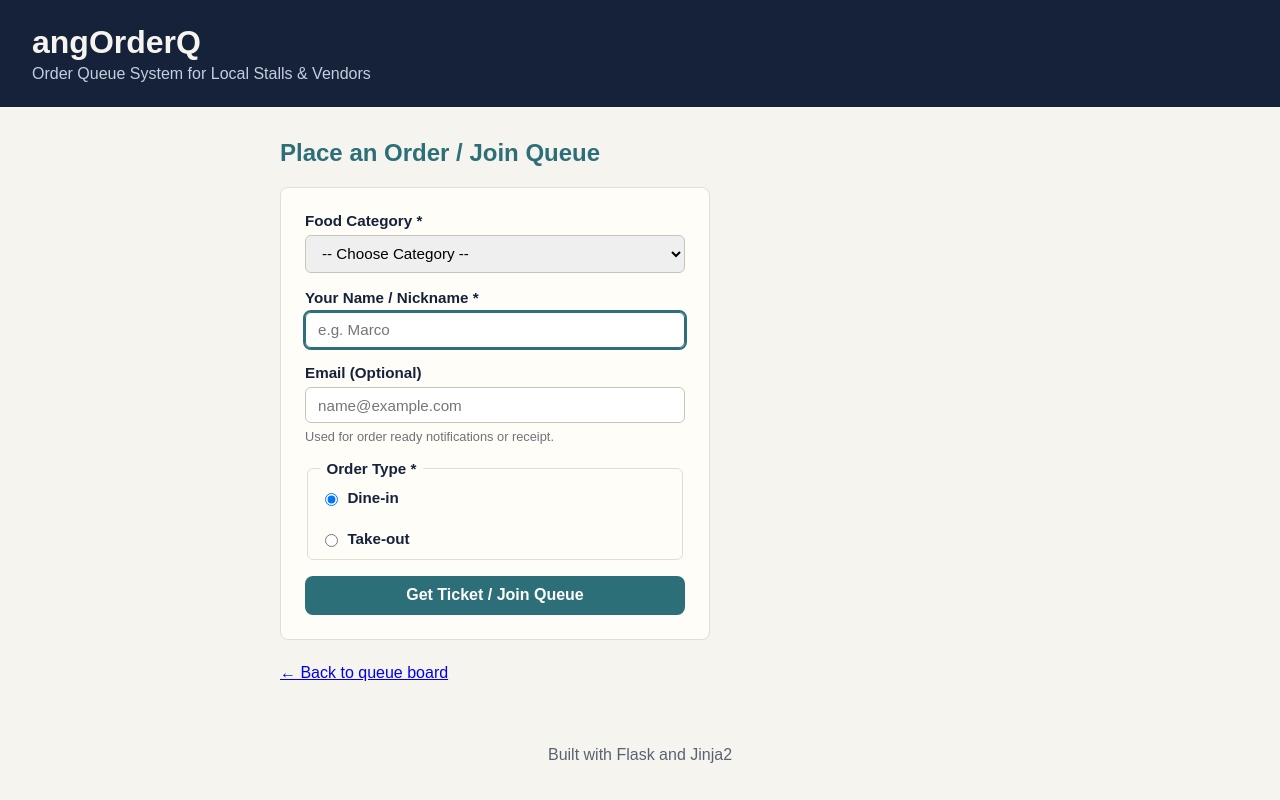
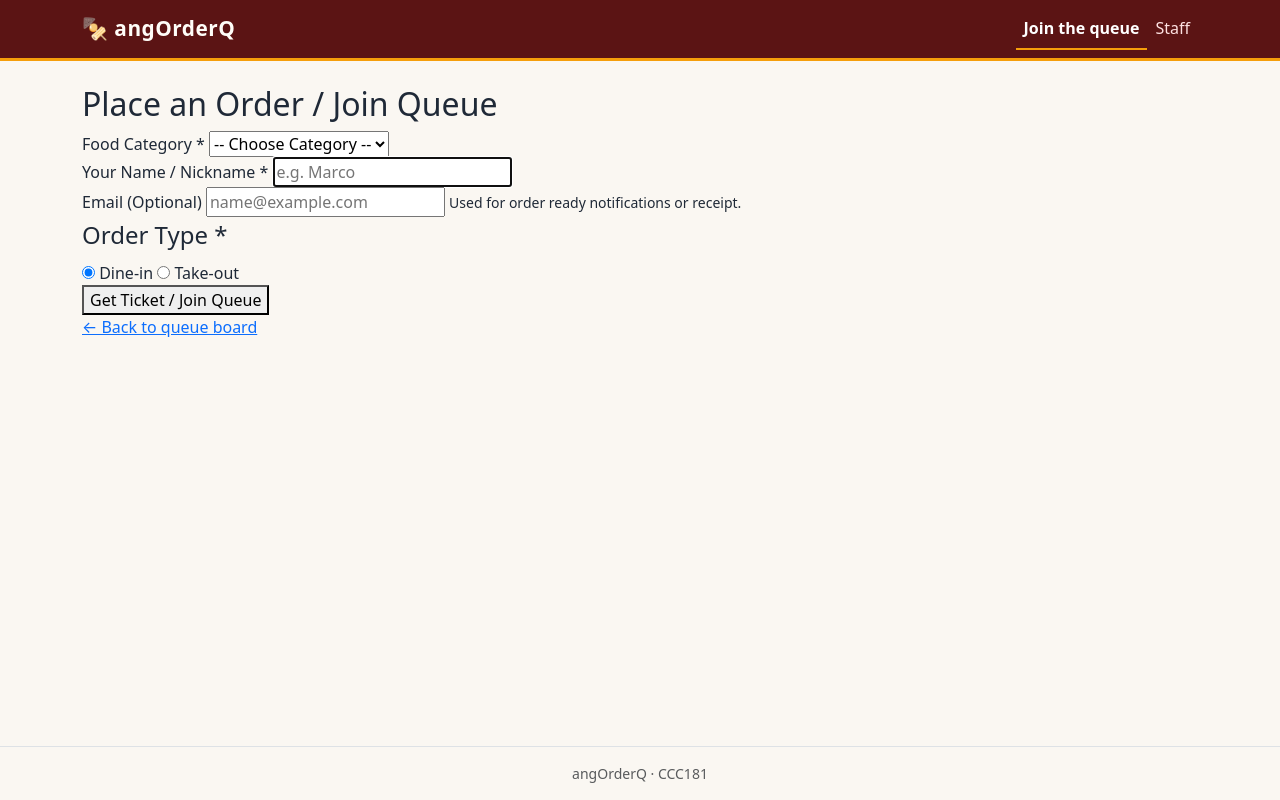
Before and after one commit to ysnsmthiit/CCC181_Smith, a Flask app: page /join in a window 1280 px wide. Run offline with Flask 3, Linux system fonts and the light colour scheme.

Commit message:
Add Bootstrap layout and navigation (#1)

```diff
--- a/app.py
+++ b/app.py
@@ -1,12 +1,13 @@
-"""CCC181 Week 2: a "Hello, Flask" starter app.
+"""angOrderQ: Order Queue System for Local Stalls & Vendors.
 
 Run it with:
     flask --app app run --debug
 then open http://127.0.0.1:5000
 """
-from flask import Flask, abort, redirect, render_template, request, url_for
+from flask import Flask, abort, flash, redirect, render_template, request, url_for
 
 app = Flask(__name__)
+app.secret_key = "dev-only-change-me"  # Secret key for flash messages
 
 # Categories of items offered by the pop-up stall
 SERVICES = [
@@ -39,9 +40,7 @@ TICKETS = [
 
 @app.route("/")
 def index():
-    # render_template looks inside the templates/ folder and passes
-    # keyword arguments to the template as variables.
-    return render_template("index.html", services=SERVICES, tickets=TICKETS)
+    return render_template("index.html")
 
 
 @app.route("/queue/<int:ticket_id>")
@@ -70,55 +69,20 @@ def ticket(ticket_id):
     )
 
 
-@app.route("/join", methods=["GET", "POST"])
-def join():
-    if request.method == "POST":
-        name = request.form.get("name", "").strip()
-        email = request.form.get("email", "").strip()
-        order_type = request.form.get("order_type", "Dine-in").strip()
-        service_id_raw = request.form.get("service_id", "").strip()
+@app.route("/join")
+def join_form():
+    return render_template("join.html", services=SERVICES, form_data={}, errors=[])
 
-        errors = []
-        if not name:
-            errors.append("Please enter your name.")
 
-        try:
-            service_id = int(service_id_raw)
-            if not any(s["id"] == service_id for s in SERVICES):
-                errors.append("Please select a valid service category.")
-        except (ValueError, TypeError):
-            errors.append("Please select a service category.")
-
-        if errors:
-            return render_template(
-                "join.html",
-                errors=errors,
-                services=SERVICES,
-                form_data=request.form
-            ), 400
-
-        next_number = TICKETS[-1]["number"] + 1 if TICKETS else 101
-        new_ticket = {
-            "number": next_number,
-            "name": name,
-            "email": email,
-            "service_id": service_id,
-            "order_type": order_type if order_type in ("Dine-in", "Take-out") else "Dine-in",
-            "status": "waiting",
-        }
-        TICKETS.append(new_ticket)
-        # Redirect after POST to prevent duplicate submissions on refresh
-        return redirect(url_for("ticket", ticket_id=next_number))
-
-    return render_template("join.html", services=SERVICES, form_data={})
+@app.route("/staff")
+def staff_dashboard():
+    return "Staff dashboard coming soon"
 
 
 @app.route("/hello")
 def hello():
-    # The plain-string version from the Routes slide.
     return "Hello, CCC181!"
 
 
 if __name__ == "__main__":
-    # Lets you also start the app with: python app.py
     app.run(debug=True)
--- a/static/css/style.css
+++ b/static/css/style.css
@@ -1,235 +1,56 @@
-/* Colors borrowed from the Week 2 slide deck */
 :root {
-  --navy: #16223A;
-  --paper: #F6F4EE;
-  --card: #FFFDF8;
-  --teal: #2D6F78;
-  --orange: #B4501E;
-  --green: #2B8A3E;
+  --maroon: #5B1414;
+  --maroon-dark: #3F0C0C;
+  --maroon-light: #7E1B1B;
+  --amber: #F59E0B;
   --gold: #D97706;
+  --paper: #FAF7F2;
+  --card: #FFFFFF;
+  --text-dark: #1F2937;
 }
 
 body {
   margin: 0;
-  font-family: "IBM Plex Sans", Arial, sans-serif;
-  background: var(--paper);
-  color: #1B2438;
+  font-family: system-ui, -apple-system, "Segoe UI", Roboto, "Helvetica Neue", Arial, sans-serif;
+  background-color: var(--paper);
+  color: var(--text-dark);
 }
 
-header {
-  background: var(--navy);
-  color: var(--paper);
-  padding: 1.5rem 2rem;
+.custom-navbar {
+  background-color: var(--maroon) !important;
+  border-bottom: 3px solid var(--amber);
 }
 
-header h1 {
-  margin: 0;
+.custom-navbar .navbar-brand {
+  color: #FFFDF8 !important;
+  font-size: 1.3rem;
+  letter-spacing: 0.5px;
 }
 
-header a {
-  color: var(--paper);
-  text-decoration: none;
+.custom-navbar .nav-link {
+  color: #FEE2E2 !important;
+  font-size: 1rem;
+  padding: 0.5rem 0.85rem;
 }
 
-.tagline {
-  margin: 0.25rem 0 0;
-  color: #C5CEDD;
+.custom-navbar .nav-link:hover,
+.custom-navbar .nav-link.active {
+  color: #FFFFFF !important;
 }
 
-main {
-  max-width: 720px;
-  margin: 2rem auto;
-  padding: 0 1rem;
+.custom-navbar .nav-link.active {
+  border-bottom: 2px solid var(--amber);
 }
 
-h2 {
-  color: var(--teal);
+.btn-maroon {
+  background-color: var(--maroon);
+  border-color: var(--maroon-dark);
+  color: #FFFFFF;
 }
 
-.tickets {
-  list-style: none;
-  padding: 0;
+.btn-maroon:hover,
+.btn-maroon:focus {
+  background-color: var(--maroon-light);
+  border-color: var(--maroon);
+  color: #FFFFFF;
 }
-
-.tickets li {
-  background: var(--card);
-  border: 1px solid #E2DED3;
-  border-radius: 8px;
-  padding: 0.75rem 1rem;
-  margin-bottom: 0.5rem;
-  display: flex;
-  justify-content: space-between;
-  align-items: center;
-}
-
-.tickets a {
-  color: var(--orange);
-  font-weight: 600;
-}
-
-.tickets a:hover {
-  text-decoration: underline;
-}
-
-.order-meta {
-  color: #5A6272;
-  font-size: 0.9rem;
-}
-
-code {
-  background: #ECE8DE;
-  padding: 0 0.3rem;
-  border-radius: 4px;
-}
-
-footer {
-  text-align: center;
-  color: #5A6272;
-  padding: 2rem 0;
-}
-
-/* Button & Form Styles */
-.button {
-  display: inline-block;
-  background: var(--teal);
-  color: #fff;
-  border: none;
-  border-radius: 8px;
-  padding: 0.65rem 1.25rem;
-  font-size: 1rem;
-  font-weight: 600;
-  text-decoration: none;
-  cursor: pointer;
-  transition: opacity 0.2s;
-}
-
-.button:hover {
-  opacity: 0.9;
-}
-
-.join-form {
-  display: flex;
-  flex-direction: column;
-  gap: 1rem;
-  max-width: 380px;
-  background: var(--card);
-  padding: 1.5rem;
-  border-radius: 8px;
-  border: 1px solid #E2DED3;
-  margin-bottom: 1.5rem;
-}
-
-.form-group {
-  display: flex;
-  flex-direction: column;
-  gap: 0.35rem;
-}
-
-.form-group label {
-  font-weight: 600;
-  color: var(--navy);
-  font-size: 0.95rem;
-}
-
-.form-group input[type="text"],
-.form-group input[type="email"],
-.form-group select {
-  padding: 0.55rem 0.75rem;
-  border: 1px solid #C9C4B8;
-  border-radius: 6px;
-  font: inherit;
-  font-size: 0.95rem;
-}
-
-.form-group input:focus,
-.form-group select:focus {
-  outline: 2px solid var(--teal);
-  border-color: var(--teal);
-}
-
-.order-type-group {
-  border: 1px solid #E2DED3;
-  border-radius: 6px;
-  padding: 0.75rem;
-  display: flex;
-  gap: 1.5rem;
-}
-
-.order-type-group legend {
-  font-weight: 600;
-  font-size: 0.95rem;
-  padding: 0 0.4rem;
-  color: var(--navy);
-}
-
-.radio-label {
-  display: flex;
-  align-items: center;
-  gap: 0.4rem;
-  cursor: pointer;
-}
-
-.field-hint {
-  color: #71717A;
-  font-size: 0.8rem;
-}
-
-/* Error banner */
-.error-banner {
-  background: #FFF1F0;
-  border: 1px solid #FFA39E;
-  border-radius: 6px;
-  padding: 0.5rem 1rem;
-  margin-bottom: 1rem;
-  max-width: 380px;
-}
-
-.error {
-  color: var(--orange);
-  margin: 0.25rem 0;
-  font-weight: 600;
-}
-
-/* Ticket Page Card */
-.ticket-card {
-  background: var(--card);
-  border: 1px solid #E2DED3;
-  border-radius: 10px;
-  padding: 1.5rem;
-  max-width: 420px;
-  margin-bottom: 1.5rem;
-}
-
-.queue-position {
-  font-size: 1.15rem;
-  color: var(--navy);
-  margin: 0.75rem 0;
-}
-
-.status-badge {
-  display: inline-block;
-  padding: 0.25rem 0.6rem;
-  border-radius: 12px;
-  font-size: 0.75rem;
-  font-weight: 700;
-}
-
-.status-waiting {
-  background: #FEF3C7;
-  color: var(--gold);
-}
-
-.status-called {
-  background: #E0E7FF;
-  color: #4338CA;
-}
-
-.status-served {
-  background: #D1FAE5;
-  color: var(--green);
-}
-
-.status-no-show {
-  background: #FEE2E2;
-  color: #B91C1C;
-}
--- a/templates/base.html
+++ b/templates/base.html
@@ -5,22 +5,61 @@
   <meta charset="utf-8">
   <meta name="viewport" content="width=device-width, initial-scale=1">
   <title>{% block title %}angOrderQ{% endblock %}</title>
-  {# Link static files with url_for instead of hard-coding paths #}
+  <link rel="stylesheet" href="https://cdn.jsdelivr.net/npm/bootstrap@5.3.3/dist/css/bootstrap.min.css">
   <link rel="stylesheet" href="{{ url_for('static', filename='css/style.css') }}">
 </head>
 
-<body>
-  <header>
-    <h1><a href="{{ url_for('index') }}">angOrderQ</a></h1>
-    <p class="tagline">Order Queue System for Local Stalls &amp; Vendors</p>
-  </header>
+<body class="d-flex flex-column min-vh-100">
+  <a class="visually-hidden-focusable p-2 bg-dark text-white position-absolute top-0 start-0 z-3" href="#main">
+    Skip to main content
+  </a>
 
-  <main>
+  <nav class="navbar navbar-expand-md navbar-dark custom-navbar" data-bs-theme="dark">
+    <div class="container">
+      <a class="navbar-brand fw-bold" href="{{ url_for('index') }}">
+        🍢 angOrderQ
+      </a>
+      <button class="navbar-toggler" type="button" data-bs-toggle="collapse" data-bs-target="#mainNav"
+        aria-controls="mainNav" aria-expanded="false" aria-label="Toggle navigation">
+        <span class="navbar-toggler-icon"></span>
+      </button>
+      <div class="collapse navbar-collapse" id="mainNav">
+        <ul class="navbar-nav ms-auto mb-2 mb-md-0">
+          <li class="nav-item">
+            <a class="nav-link {% if request.endpoint == 'join_form' %}active fw-semibold{% endif %}" {% if
+              request.endpoint=='join_form' %}aria-current="page" {% endif %} href="{{ url_for('join_form') }}">Join the
+              queue</a>
+          </li>
+          <li class="nav-item">
+            <a class="nav-link {% if request.endpoint == 'staff_dashboard' %}active fw-semibold{% endif %}" {% if
+              request.endpoint=='staff_dashboard' %}aria-current="page" {% endif %}
+              href="{{ url_for('staff_dashboard') }}">Staff</a>
+          </li>
+        </ul>
+      </div>
+    </div>
+  </nav>
+
+  <main id="main" class="container my-4 flex-grow-1">
+    {% with messages = get_flashed_messages(with_categories=true) %}
+    {% for category, message in messages %}
+    <div class="alert alert-{{ category }} alert-dismissible fade show" role="alert">
+      {{ message }}
+      <button type="button" class="btn-close" data-bs-dismiss="alert" aria-label="Close"></button>
+    </div>
+    {% endfor %}
+    {% endwith %}
+
     {% block content %}{% endblock %}
   </main>
 
-  <footer>Built with Flask and Jinja2</footer>
+  <footer class="border-top py-3 text-center text-body-secondary small mt-auto">
+    angOrderQ · CCC181
+  </footer>
+
+  <script src="https://cdn.jsdelivr.net/npm/bootstrap@5.3.3/dist/js/bootstrap.bundle.min.js"></script>
   <script src="{{ url_for('static', filename='js/main.js') }}"></script>
+  {% block scripts %}{% endblock %}
 </body>
 
 </html>
```
Also changed, not shown: hw3_queue_app.md (+7 -7 lines), templates/index.html (+16 -19 lines).
